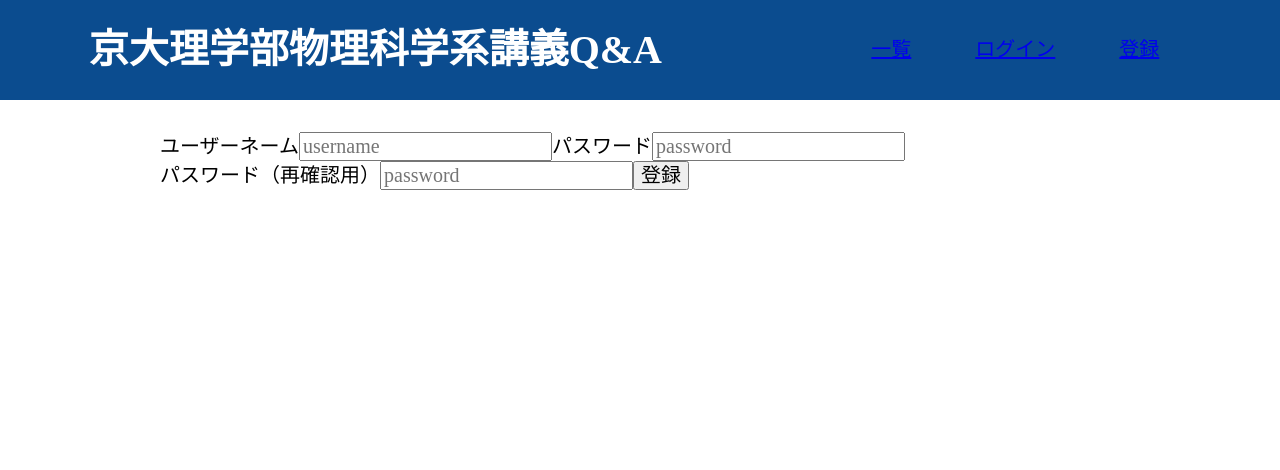
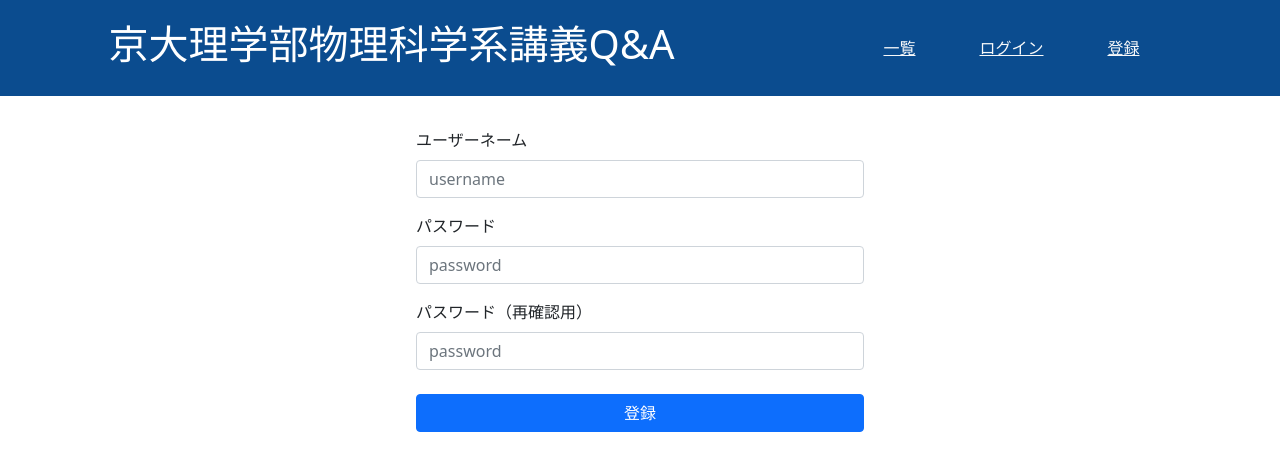
Before and after one commit to diracmax/class_qa_flontend, a Vue app: page /register in a window 1280 px wide. Shown: the top 470 px of the page. Built offline with nearby package versions, Linux system fonts and the light colour scheme.

Commit message:
ヘッダーとログインフォームのデザイン

```diff
--- a/package.json
+++ b/package.json
@@ -9,8 +9,9 @@
   },
   "dependencies": {
     "axios": "^0.27.2",
+    "bootstrap": "^5.1.3",
     "core-js": "^3.8.3",
-    "vue": "^3.2.13",
+    "vue": "^3.2.34",
     "vue-router": "^4.0.15",
     "vuex": "^4.0.2"
   },
--- a/src/App.vue
+++ b/src/App.vue
@@ -1,6 +1,6 @@
 <template>
   <div>
-  <my-header></my-header>
+  <my-header class="my-header"></my-header>
   <router-view class="content" />
   </div>
 </template>
@@ -21,6 +21,9 @@
 </script>
 
 <style>
+html {
+  height: 100%;
+}
 body {
   font-size: 20px;
 }
@@ -28,4 +31,7 @@
   width: 75%;
   margin: 2rem auto;
 }
+.my-header {
+  padding: 1.25rem;
+}
 </style>
--- a/src/components/LoginForm.vue
+++ b/src/components/LoginForm.vue
@@ -1,10 +1,16 @@
 <template>
     <form>
-        <label>ユーザーネーム</label>
-        <input type="text" placeholder="username" v-model="user.username" />
-        <label>パスワード</label>
-        <input type="password" placeholder="password" v-model="user.password" />
-        <button type="submit" @click="doLogin">登録</button>
+      <div class="mb-3">
+        <label class="form-label">ユーザーネーム</label>
+        <input class="form-control" type="text" placeholder="username" v-model="user.username" />
+      </div>
+      <div class="mb-3">
+        <label class="form-label">パスワード</label>
+        <input class="form-control" type="password" placeholder="password" v-model="user.password" />
+      </div>
+      <div class="d-grid gap-2 col-12 mx-auto submit-button">
+        <button class="btn btn-primary" type="submit" @click="doLogin">ログイン</button>
+      </div>
     </form>
 </template>
 
@@ -37,14 +43,15 @@
 <style scoped>
 label {
   display: block;
-  padding-bottom: 1rem;
 }
 input {
   display: block;
   width: 100%;
-  margin-bottom: 1rem;
 }
 form {
   width: 35%;
 }
+.submit-button {
+  padding-top: 0.5rem;
+}
 </style>
--- a/src/components/MyHeader.vue
+++ b/src/components/MyHeader.vue
@@ -5,16 +5,16 @@
     </div>
     <div class="header-right">
       <div>
-        <router-link :to="{name:'List'}">一覧</router-link>
+        <router-link :to="{name:'List'}" class="link-light">一覧</router-link>
       </div>
       <div v-if="!(login)">
-        <router-link :to="{name:'Login'}">ログイン</router-link>
+        <router-link :to="{name:'Login'}" class="link-light">ログイン</router-link>
       </div>
       <div v-if="!(login)">
-        <router-link :to="{name:'Register'}">登録</router-link>
+        <router-link :to="{name:'Register'}" class="link-light">登録</router-link>
       </div>
       <div v-else>
-        <router-link to="">ログアウト</router-link>
+        <router-link to="" class="link-light">ログアウト</router-link>
       </div>
     </div>
   </div>
--- a/src/components/RegisterForm.vue
+++ b/src/components/RegisterForm.vue
@@ -1,15 +1,21 @@
 <template>
-  <div>
     <form>
-        <label>ユーザーネーム</label>
-        <input type="text" placeholder="username" v-model="user.username" />
-        <label>パスワード</label>
-        <input type="password" placeholder="password" v-model="user.password" />
-        <label>パスワード（再確認用）</label>
-        <input type="password" placeholder="password" v-model="user.re_password" />
-        <button type="submit" @click="doRegister">登録</button>
+      <div class="mb-3">
+        <label class="form-label">ユーザーネーム</label>
+        <input class="form-control" type="text" placeholder="username" v-model="user.username" />
+      </div>
+      <div class="mb-3">
+        <label class="form-label">パスワード</label>
+        <input class="form-control" type="password" placeholder="password" v-model="user.password" />
+      </div>
+      <div class="mb-3">
+        <label class="form-label">パスワード（再確認用）</label>
+        <input class="form-control" type="password" placeholder="password" v-model="user.re_password" />
+      </div>
+      <div class="d-grid gap-2 col-12 mx-auto submit-button">
+        <button class="btn btn-primary" type="submit" @click="doRegister">登録</button>
+      </div>
     </form>
-  </div>
 </template>
 
 <script>
@@ -27,3 +33,18 @@
   }
 };
 </script>
+<style scoped>
+label {
+  display: block;
+}
+input {
+  display: block;
+  width: 100%;
+}
+form {
+  width: 35%;
+}
+.submit-button {
+  padding-top: 0.5rem;
+}
+</style>
--- a/src/main.js
+++ b/src/main.js
@@ -3,6 +3,7 @@
 import router from './router.js'
 import store from './store/index'
 
+import "bootstrap/dist/css/bootstrap.min.css"
 
 const application = createApp(App)
 application.use(router)
```
Also changed, not shown: 1 other file (tests, documents, lock files or other folders).
